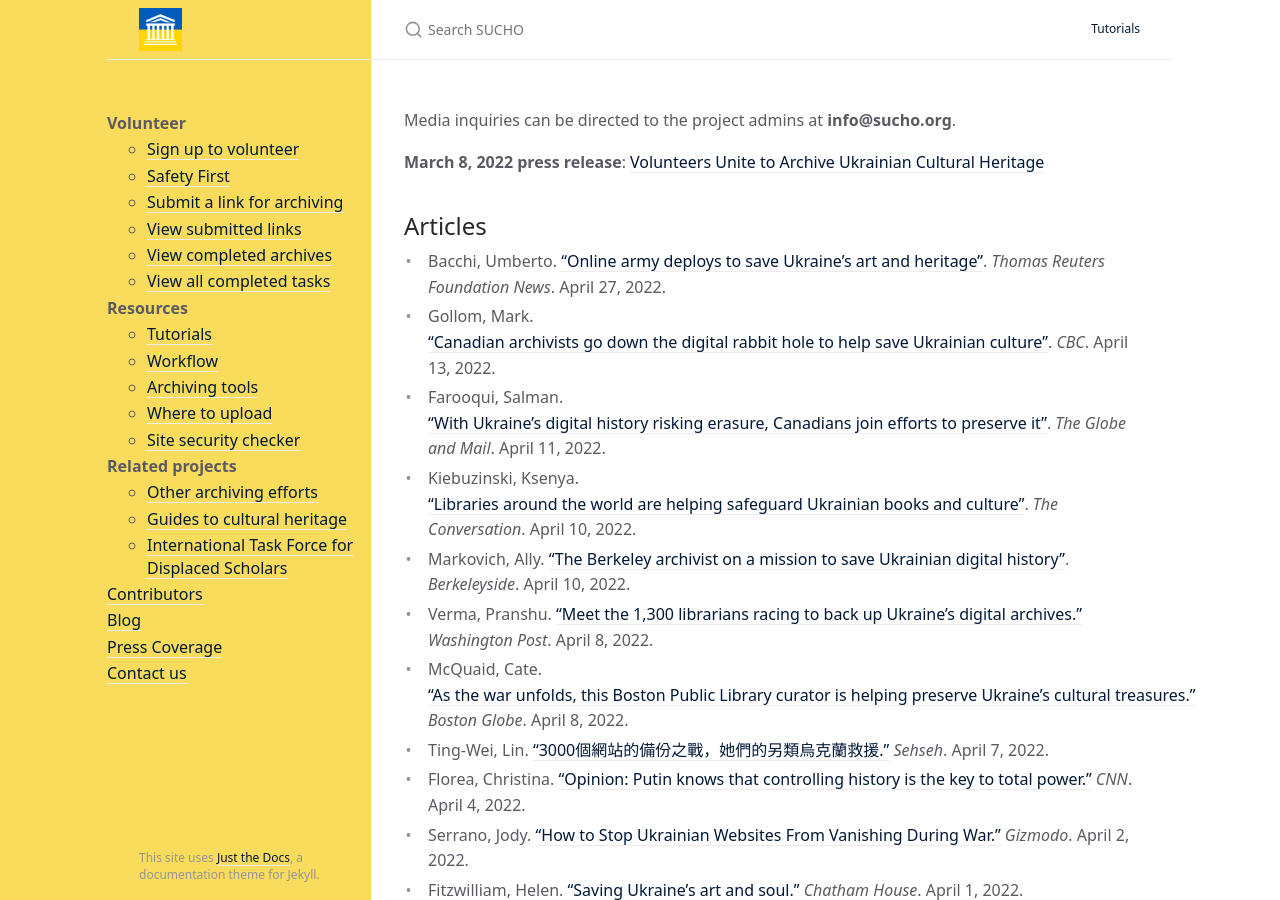
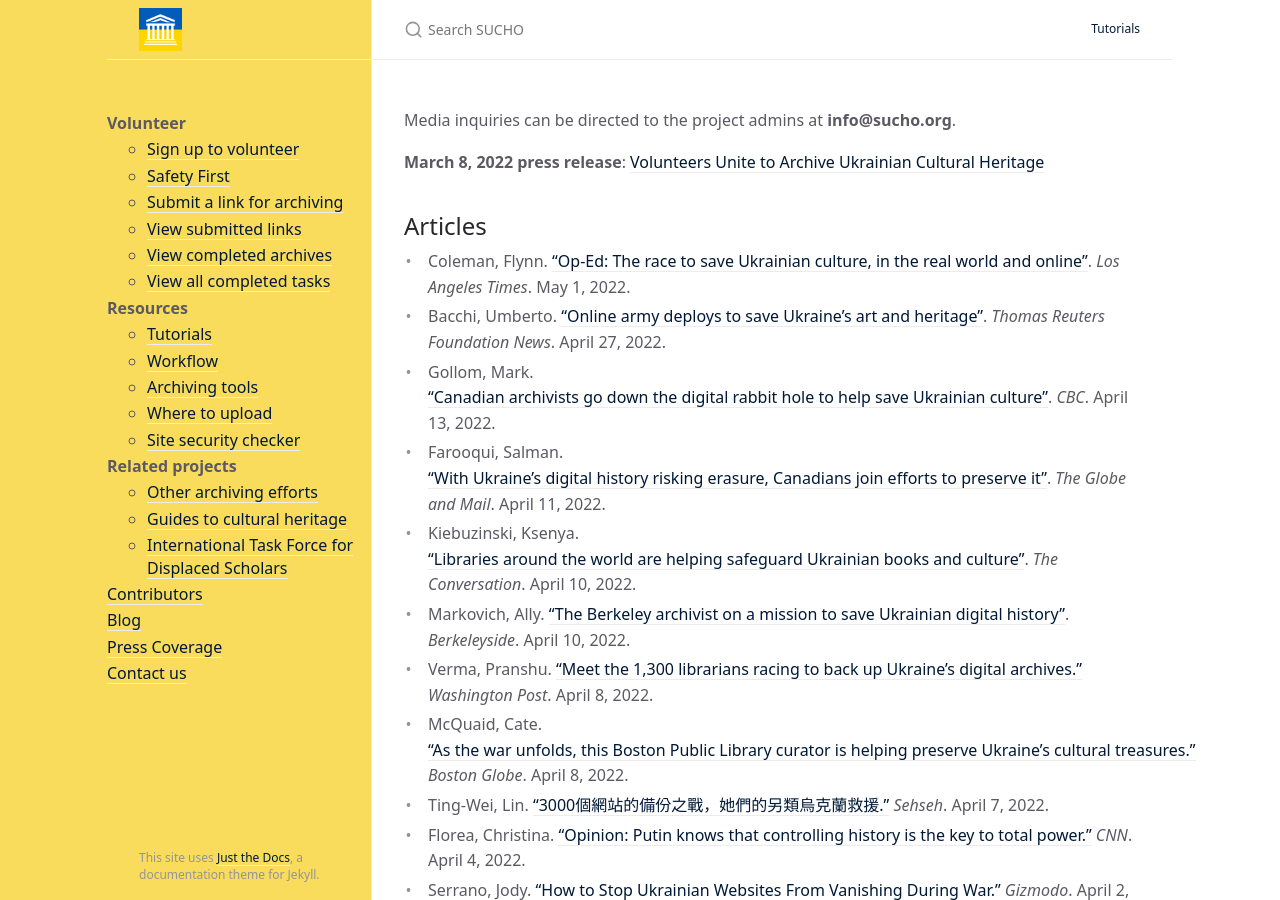
Before and after one commit to sucho-archiving/sucho-archiving.github.io, a Jekyll site: the page built from press.md, in a window 1280 px wide and 900 px high. Built offline with Jekyll 4.4.1, drawn with Linux system fonts in a browser that asks for light colours.

Commit message:
Update press.md

```diff
--- a/press.md
+++ b/press.md
@@ -9,6 +9,7 @@
 **March 8, 2022 press release**: [Volunteers Unite to Archive Ukrainian Cultural Heritage](/press-release-20220308-volunteers-unite)
 
 ## Articles
+- Coleman, Flynn. ["Op-Ed: The race to save Ukrainian culture, in the real world and online"](https://www.latimes.com/opinion/story/2022-05-01/ukraine-save-historical-artifacts-russia-war). *Los Angeles Times*. May 1, 2022.
 - Bacchi, Umberto. ["Online army deploys to save Ukraine's art and heritage"](https://news.trust.org/item/20220425155755-jvh6k/). *Thomas Reuters Foundation News*. April 27, 2022.
 - Gollom, Mark. ["Canadian archivists go down the digital rabbit hole to help save Ukrainian culture"](https://www.cbc.ca/news/world/ukraine-digital-cultural-archives-librarians-servers-1.6417367). *CBC*. April 13, 2022.
 - Farooqui, Salman. ["With Ukraine’s digital history risking erasure, Canadians join efforts to preserve it"](https://www.theglobeandmail.com/canada/article-canadians-join-global-efforts-to-save-ukraines-digital-archives). *The Globe and Mail*. April 11, 2022.
```
